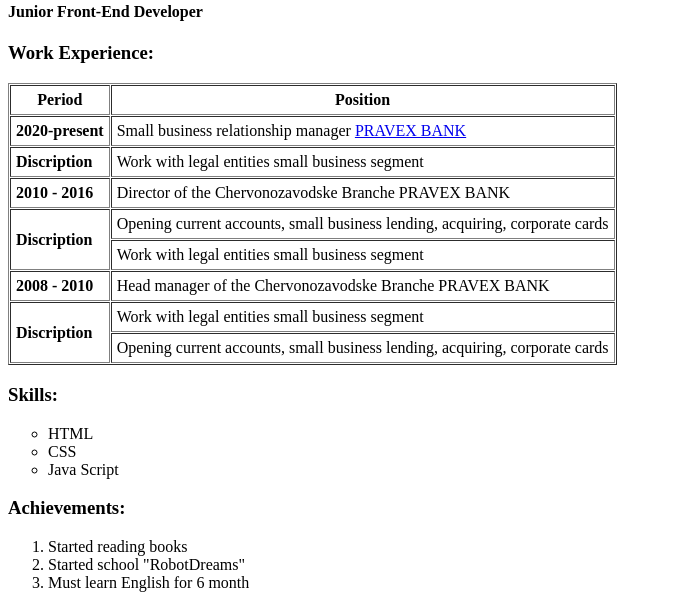
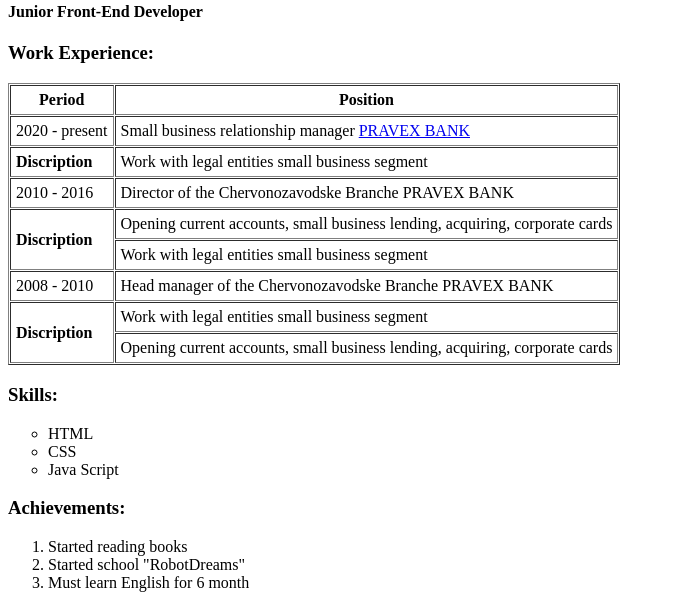
Before and after one commit to SaienkoMaryna/RobotDreams_Homework, a plain HTML site: page HomeWork_3/table.html in a window 1280 px wide. Shown: the part 252-860 px from the top of the page, without its empty margins (0-675 px from the left). Drawn offline with Linux system fonts and the light colour scheme.

Commit message:
Update table.html

```diff
--- a/HomeWork_3/table.html
+++ b/HomeWork_3/table.html
@@ -27,9 +27,7 @@
     </thead>
     <tbody>
         <tr>
-            <td>
-                <strong> 2020-present </strong>
-            </td>
+            <td> 2020 - present </td>
             <td>
                 Small business relationship manager <a href="https://www.pravex.com.ua/">PRAVEX BANK </a>
             </td>
@@ -45,8 +43,7 @@
         </tr>
         <tr>
             <td>
-                <strong> 2010 - 2016 </strong>
-
+                 2010 - 2016
             </td>
             <td>
                 Director of the Chervonozavodske Branche PRAVEX BANK
@@ -65,9 +62,7 @@
 
         </tr>
         <tr>
-            <td>
-                <strong> 2008 - 2010  </strong>
-            </td>
+            <td> 2008 - 2010  </td>
             <td>
                 Head manager of the Chervonozavodske Branche PRAVEX BANK
             </td>
```
